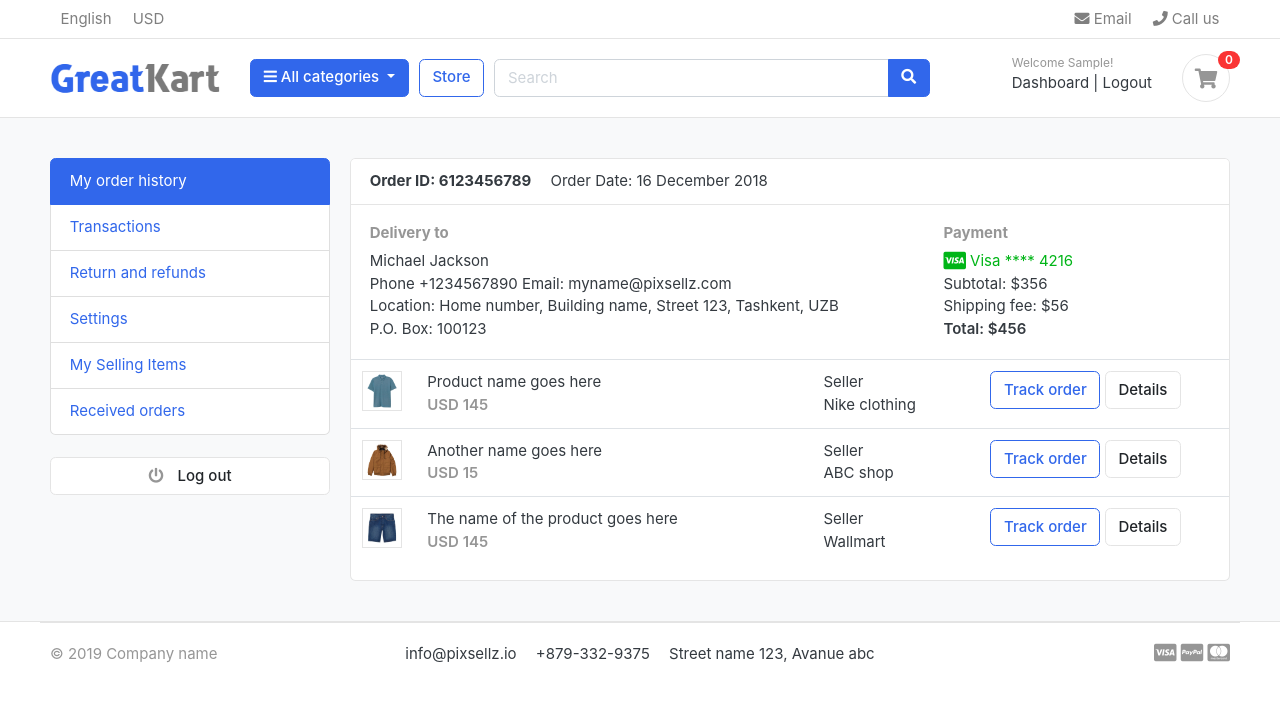
After one commit to sushant1058git/shopify, a Django app: page /accounts/ in a window 1280 px wide. The commit adds this page. Shown: the top 702 px of the page. Run offline with Django 3.2, Linux system fonts and the light colour scheme; the visitor is signed in with stand-in values (Sample User, id 1); data that the repository does not hold is empty; some libraries are stand-ins or nearby versions; some web fonts are replaced.

Commit message:
django auth

```diff
--- a/Shopify/urls.py
+++ b/Shopify/urls.py
@@ -9,5 +9,6 @@ urlpatterns = [
                   path('admin/', admin.site.urls),
                   path('store/', include('store.urls')),
                   path('cart/', include('cart.urls')),
+                  path('accounts/', include('accounts.urls')),
 
               ] + static(settings.MEDIA_URL, document_root=settings.MEDIA_ROOT)
--- a/accounts/models.py
+++ b/accounts/models.py
@@ -57,7 +57,7 @@ class Account(AbstractBaseUser):
     USERNAME_FIELD = 'email'
     REQUIRED_FIELDS = ['username', 'first_name', 'last_name']
 
-    object = MyAccountManager()
+    objects = MyAccountManager()
 
     def __str__(self):
         return self.email
--- /dev/null
+++ b/accounts/urls.py
@@ -0,0 +1,16 @@
+from django.urls import path
+from . import views
+
+
+urlpatterns = [
+    path('register/', views.register, name='register'),
+    path('login/', views.login, name='login'),
+    path('logout/', views.logout, name='logout'),
+    path('dashboard/', views.dashboard, name='dashboard'),
+    path('', views.dashboard, name='dashboard'),
+    path('forgotPassword/', views.forgotPassword, name='forgotPassword'),
+    path('resetPassword/', views.resetPassword, name='resetPassword'),
+
+    path('activate/<uidb64>/<token>/', views.activate, name='activate'),
+    path('resetPassword_validate/<uidb64>/<token>/', views.resetPassword_validate, name='resetPassword_validate'),
+]
--- a/accounts/views.py
+++ b/accounts/views.py
@@ -1,3 +1,158 @@
-from django.shortcuts import render
+from django.contrib.auth.tokens import default_token_generator
+from django.contrib.sites.shortcuts import get_current_site
+from django.core.mail import EmailMessage
+from django.shortcuts import render, redirect
+from django.template.loader import render_to_string
+from django.utils.encoding import force_bytes
+from django.utils.http import urlsafe_base64_encode, urlsafe_base64_decode
+from .forms import RegistrationForm
+from .models import Account
+from django.contrib import messages, auth
+from django.contrib.auth.decorators import login_required
+from django.http import HttpResponse
+from django.core.exceptions import ObjectDoesNotExist
 
-# Create your views here.
+
+def register(request):
+    if request.method == 'POST':
+        form = RegistrationForm(request.POST)
+        if form.is_valid():
+            first_name = form.cleaned_data['first_name']
+            last_name = form.cleaned_data['last_name']
+            phone_number = form.cleaned_data['phone_number']
+            email = form.cleaned_data['email']
+            password = form.cleaned_data['password']
+            username = email.split("@")[0]
+
+            user = Account.objects.create_user(first_name=first_name, last_name=last_name, email=email,
+                                               username=username, password=password)
+            user.phone_number = phone_number
+            user.save()
+
+            # User Activaton
+
+            current_site = get_current_site(request)
+            mail_subject = 'Please activate your account'
+            message = render_to_string('accounts/account_verification_email.html', {
+                'user': user,
+                'domain': current_site,
+                'uid': urlsafe_base64_encode(force_bytes(user.pk)),
+                'token': default_token_generator.make_token(user)
+            })
+
+            to_email = email
+            send_email = EmailMessage(mail_subject, message, to=[to_email])
+            send_email.send()
+            # messages.success(request, 'Please activate your account by clicking '
+            #                           'on the link that we have sent to your email !! ')
+            return redirect('/accounts/login/?command=verification&email=' + email)
+
+    else:
+        form = RegistrationForm()
+    context = {
+        'form': form
+    }
+    return render(request, 'accounts/register.html', context)
+
+
+def login(request):
+    if request.method == 'POST':
+        email = request.POST['email']
+        password = request.POST['password']
+        user = auth.authenticate(email=email, password=password)
+
+        if user is not None:
+            auth.login(request, user)
+            messages.success(request, 'You are Logged in !!')
+            return redirect('dashboard')
+        else:
+            messages.error(request, 'Invalid Credentials !!')
+            return redirect('login')
+
+    return render(request, 'accounts/login.html')
+
+
+@login_required(login_url='login')
+def logout(request):
+    auth.logout(request)
+    messages.success(request, 'You are logged out !!!')
+    return redirect(login)
+
+
+def activate(request, uidb64, token):
+    try:
+        uid = urlsafe_base64_decode(uidb64).decode()
+        user = Account._default_manager.get(pk=uid)
+    except(TypeError, ValueError, OverflowError, Account.DoesNotExist):
+        user = None
+
+    if user is not None and default_token_generator.check_token(user, token):
+        user.is_active = True
+        user.save()
+        messages.success(request, 'Congratulations!! your account has been activated. Login now')
+        return redirect(login)
+    else:
+        messages.error(request, 'Invalid link')
+        return redirect(register)
+
+
+@login_required(login_url='login')
+def dashboard(request):
+    return render(request, 'accounts/dashboard.html')
+
+
+def forgotPassword(request):
+    if request.method == 'POST':
+        email = request.POST['email']
+        if Account.objects.filter(email=email).exists():
+            user = Account.objects.get(email__exact=email)
+            current_site = get_current_site(request)
+            mail_subject = 'Please reset  your password'
+            message = render_to_string('accounts/reset_password_email.html', {
+                'user': user,
+                'domain': current_site,
+                'uid': urlsafe_base64_encode(force_bytes(user.pk)),
+                'token': default_token_generator.make_token(user)
+            })
+
+            to_email = email
+            send_email = EmailMessage(mail_subject, message, to=[to_email])
+            send_email.send()
+            messages.success(request, 'Password reset link has been sent')
+            return redirect(login)
+        else:
+            messages.error(request, 'User not registered ')
+            return redirect(forgotPassword)
+
+    return render(request, 'accounts/forgotPassword.html')
+
+
+def resetPassword_validate(request, uidb64, token):
+    try:
+        uid = urlsafe_base64_decode(uidb64).decode()
+        user = Account._default_manager.get(pk=uid)
+    except(TypeError, ValueError, OverflowError, Account.DoesNotExist):
+        user = None
+
+    if user is not None and default_token_generator.check_token(user, token):
+        request.session['uid'] = uid
+        messages.success(request, 'Please reset your password')
+        return redirect(resetPassword)
+    else:
+        messages.error(request, 'This link has expired')
+        return redirect(login)
+
+
+def resetPassword(request):
+    if request.method == 'POST':
+        password = request.POST['password']
+        confirm_password = request.POST['confirmPassword']
+        if password == confirm_password:
+            uid = request.session.get('uid')
+            user = Account.objects.get(pk=uid)
+            user.set_password(password)
+            user.save()
+            messages.success(request, 'Password reset successful')
+            return redirect(login)
+    else:
+       return render(request, 'accounts/resetPassword.html')
--- /dev/null
+++ b/templates/accounts/dashboard.html
@@ -0,0 +1,103 @@
+{% extends 'base.html' %}
+{% block content %}
+
+<!-- ========================= SECTION CONTENT ========================= -->
+
+
+<section class="section-content padding-y bg">
+
+<div class="container">
+	<div class="col-md-9 mx-auto text-center">
+		{% include 'includes/alert.html' %}
+	</div>
+	<div class="row">
+	<aside class="col-md-3">
+		<!--   SIDEBAR   -->
+		<ul class="list-group">
+			<a class="list-group-item active" href="#"> My order history </a>
+			<a class="list-group-item" href="#"> Transactions </a>
+			<a class="list-group-item" href="#"> Return and refunds </a>
+			<a class="list-group-item" href="#">Settings </a>
+			<a class="list-group-item" href="#"> My Selling Items </a>
+			<a class="list-group-item" href="#"> Received orders </a>
+		</ul>
+		<br>
+		<a class="btn btn-light btn-block" href="{% url 'logout' %}"> <i class="fa fa-power-off"></i> <span class="text">Log out</span> </a>
+		<!--   SIDEBAR .//END   -->
+	</aside>
+	<main class="col-md-9">
+		<article class="card">
+		<header class="card-header">
+			<strong class="d-inline-block mr-3">Order ID: 6123456789</strong>
+			<span>Order Date: 16 December 2018</span>
+		</header>
+		<div class="card-body">
+			<div class="row">
+				<div class="col-md-8">
+					<h6 class="text-muted">Delivery to</h6>
+					<p>Michael Jackson <br>
+					Phone +1234567890 Email: myname@pixsellz.com <br>
+			    	Location: Home number, Building name, Street 123,  Tashkent, UZB <br>
+			    	P.O. Box: 100123
+			 		</p>
+				</div>
+				<div class="col-md-4">
+					<h6 class="text-muted">Payment</h6>
+					<span class="text-success">
+						<i class="fab fa-lg fa-cc-visa"></i>
+					    Visa  **** 4216
+					</span>
+					<p>Subtotal: $356 <br>
+					 Shipping fee:  $56 <br>
+					 <span class="b">Total:  $456 </span>
+					</p>
+				</div>
+			</div> <!-- row.// -->
+		</div> <!-- card-body .// -->
+		<div class="table-responsive">
+		<table class="table table-hover">
+			<tr>
+				<td width="65">
+					<img src="../images/items/1.jpg" class="img-xs border">
+				</td>
+				<td>
+					<p class="title mb-0">Product name goes here </p>
+					<var class="price text-muted">USD 145</var>
+				</td>
+				<td> Seller <br> Nike clothing </td>
+				<td width="250"> <a href="#" class="btn btn-outline-primary">Track order</a> <a href="#" class="btn btn-light"> Details </a> </td>
+			</tr>
+			<tr>
+				<td>
+					<img src="../images/items/2.jpg" class="img-xs border">
+				</td>
+				<td>
+					<p class="title mb-0">Another name goes here </p>
+					<var class="price text-muted">USD 15</var>
+				</td>
+				<td> Seller <br> ABC shop </td>
+				<td> <a href="#" class="btn btn-outline-primary">Track order</a> <a href="#" class="btn btn-light"> Details </a> </td>
+			</tr>
+			<tr>
+				<td>
+					<img src="../images/items/3.jpg" class="img-xs border">
+				</td>
+				<td>
+					<p class="title mb-0">The name of the product  goes here </p>
+					<var class="price text-muted">USD 145</var>
+				</td>
+				<td> Seller <br> Wallmart </td>
+				<td> <a href="#" class="btn btn-outline-primary">Track order</a> <a href="#" class="btn btn-light"> Details </a> </td>
+			</tr>
+		</table>
+		</div> <!-- table-responsive .end// -->
+		</article> <!-- order-group.// -->
+	</main>
+</div> <!-- row.// -->
+</div>
+
+
+</section>
+
+{% endblock content %}
+<!-- ========================= SECTION CONTENT END// ========================= -->
--- /dev/null
+++ b/templates/includes/alert.html
@@ -0,0 +1,14 @@
+{% if messages %}
+
+
+    {% for message in messages %}
+<div>
+
+    <div {% if message.tags %} class="alert alert-{{ message.tags }}"{% endif %}>
+        {% if message.level == DEFAULT_MESSAGE_LEVELS.ERROR %}ERROR: {% endif %}
+        {{ message }}
+    </div>
+</div>
+    {% endfor %}
+
+{% endif %}
--- a/templates/includes/navbar.html
+++ b/templates/includes/navbar.html
@@ -60,11 +60,19 @@
 	<div class="col-lg-3 col-sm-6 col-8 order-2 order-lg-3">
 				<div class="d-flex justify-content-end mb-3 mb-lg-0">
 					<div class="widget-header">
+						{% if user.id is None %}
 						<small class="title text-muted">Welcome guest!</small>
 						<div>
-							<a href="./signin.html">Sign in</a> <span class="dark-transp"> | </span>
-							<a href="./register.html"> Register</a>
+							<a href="{% url 'login' %}">Sign in</a> <span class="dark-transp"> | </span>
+							<a href="{% url 'register' %}"> Register</a>
 						</div>
+						{% else %}
+						<small class="title text-muted">Welcome {{user.first_name}}!</small>
+						<div>
+							<a href="{% url 'dashboard' %}">Dashboard</a> <span class="dark-transp"> | </span>
+							<a href="{% url 'logout' %}"> Logout</a>
+						</div>
+						{% endif %}
 					</div>
 					<a href="{% url 'cart' %}" class="widget-header pl-3 ml-3">
 						<div class="icon icon-sm rounded-circle border"><i class="fa fa-shopping-cart"></i></div>
```
Also changed, not shown: Shopify/settings.py (+17 -0 lines), accounts/forms.py (added, +31 -0 lines), templates/accounts/account_verification_email.html (added, +8 -0 lines), templates/accounts/forgotPassword.html (added, +32 -0 lines), templates/accounts/login.html (added, +47 -0 lines), templates/accounts/logout.html (added, +10 -0 lines), templates/accounts/register.html (added, +64 -0 lines), templates/accounts/resetPassword.html (added, +34 -0 lines), templates/accounts/reset_password_email.html (added, +8 -0 lines).
